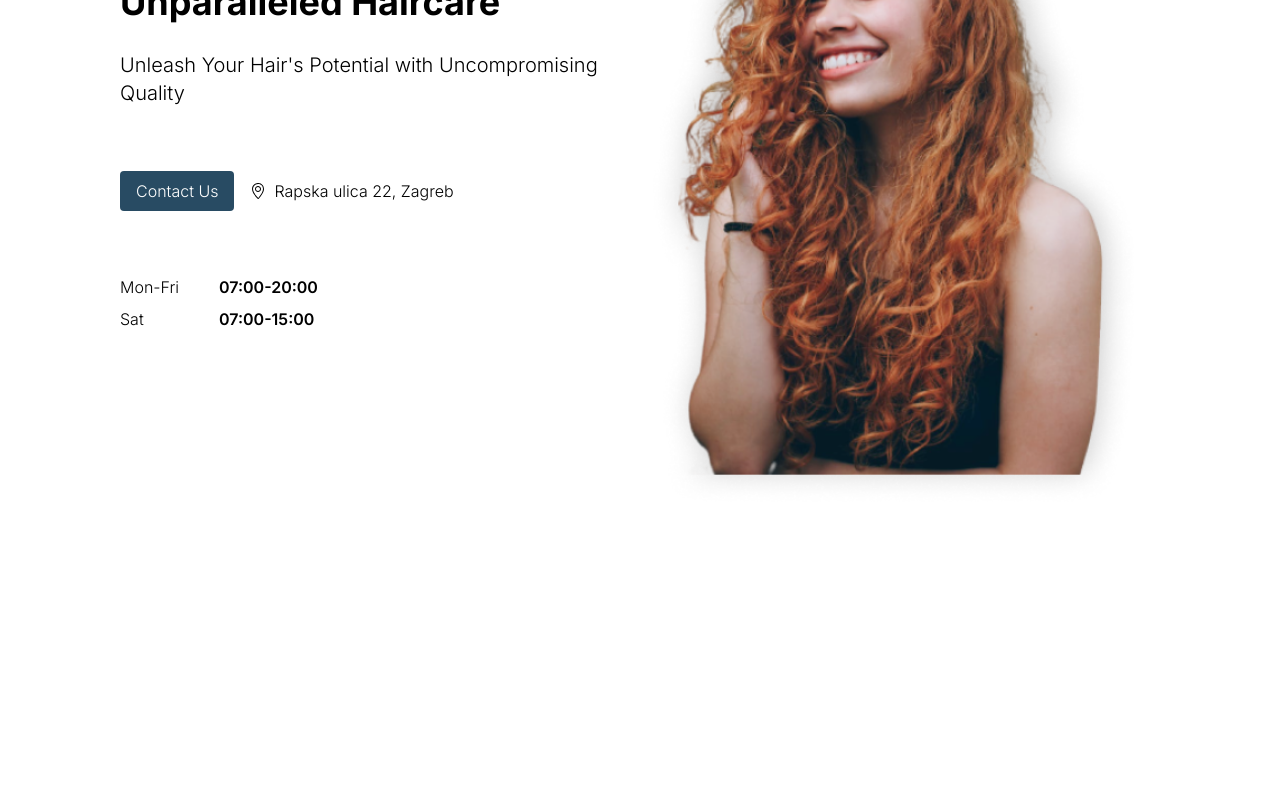
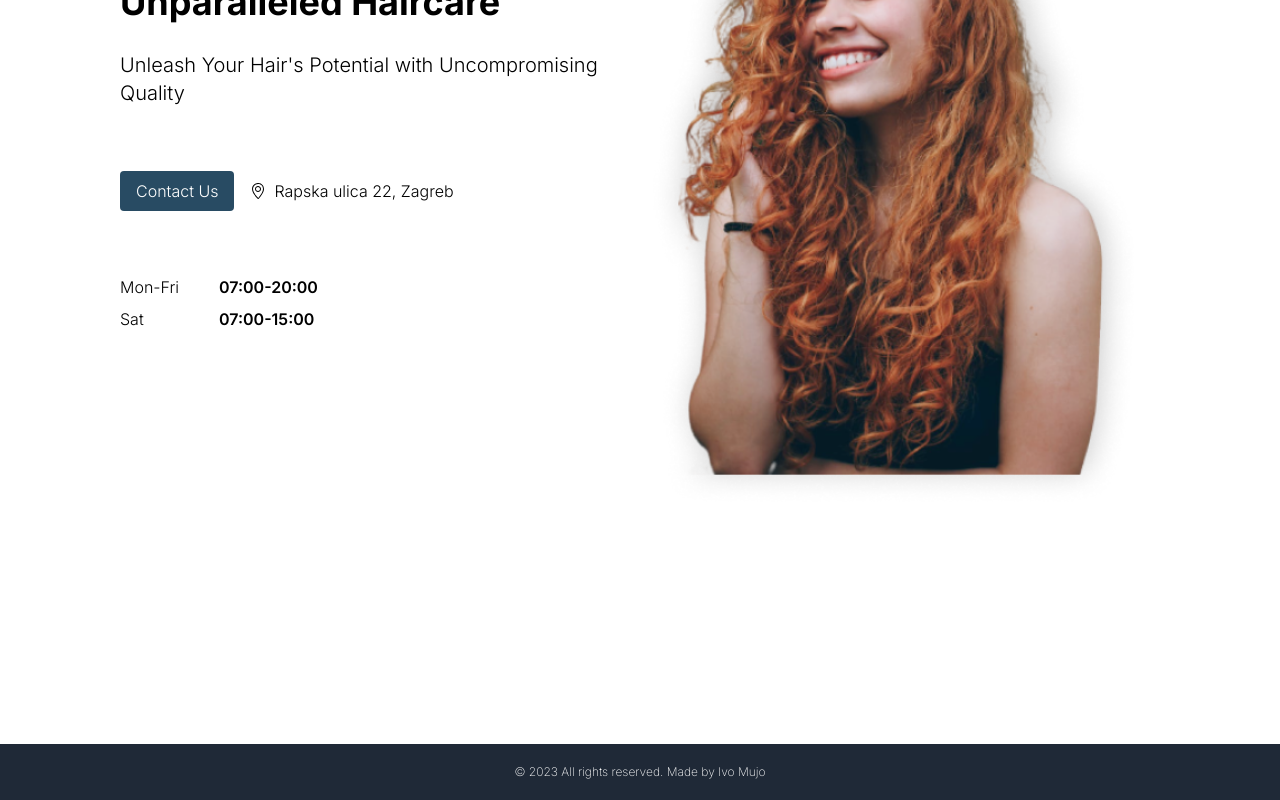
Before and after one commit to imujo/hair-salon, a Next.js app: page / in a window 1280 px wide. Shown: the part 256-1056 px from the top of the page. Built offline with nearby package versions, Linux system fonts and the light colour scheme.

Commit message:
adding footer

```diff
--- a/package.json
+++ b/package.json
@@ -25,5 +25,9 @@
     "tailwind-merge": "^1.12.0",
     "tailwindcss": "3.3.2",
     "typescript": "5.0.4"
+  },
+  "devDependencies": {
+    "prettier": "^2.8.8",
+    "prettier-plugin-tailwindcss": "^0.3.0"
   }
 }
--- a/src/app/layout.tsx
+++ b/src/app/layout.tsx
@@ -1,6 +1,7 @@
 import Nav from "@/components/Nav";
 import "./globals.css";
 import { Inter } from "next/font/google";
+import Footer from "@/components/Footer";
 
 const inter = Inter({ subsets: ["latin"] });
 
@@ -16,11 +17,12 @@ export default function RootLayout({
 }) {
   return (
     <html lang="en" className={inter.className}>
-      <body className="w-full flex flex-col items-center ">
+      <body className="w-full flex flex-col items-center relative ">
         <Nav />
         <main className="max-w-6xl w-full px-4 md:px-14 mt-14 ">
           {children}
         </main>
+        <Footer />
       </body>
     </html>
   );
--- a/src/app/page.tsx
+++ b/src/app/page.tsx
@@ -5,10 +5,10 @@ import { FC } from "react";
 
 const Home: FC = () => {
   return (
-    <div className="w-full h-[1000px] ">
-      <header className="flex flex-row gap-4 h-screen justify-center text-center md:text-left ">
-        <section className="w-full pt-16 flex flex-col md:pt-20 lg:pt-32">
-          <h1 className=" text-4xl font-bold mb-6 leading-snug">
+    <div className="h-[1000px] w-full ">
+      <header className="flex h-screen flex-row justify-center gap-4 text-center md:text-left ">
+        <section className="flex w-full flex-col pt-16 md:pt-20 lg:pt-32">
+          <h1 className=" mb-6 text-4xl font-bold leading-snug">
             Elevate Your <span className=" text-[#6BC0C5]">Style</span> with
             Unparalleled Haircare
           </h1>
@@ -16,7 +16,7 @@ const Home: FC = () => {
             Unleash Your Hair&apos;s Potential with Uncompromising Quality
           </h3>
 
-          <div className="my-16 flex gap-4 items-center justify-center flex-col md:items-start md:justify-start lg:flex-row lg:items-center">
+          <div className="my-16 flex flex-col items-center justify-center gap-4 md:items-start md:justify-start lg:flex-row lg:items-center">
             <Button title="Contact Us" />
             <Address
               href="https://goo.gl/maps/rby8rfXyehgEfHUHA"
@@ -25,7 +25,7 @@ const Home: FC = () => {
             />
           </div>
 
-          <div className="flex gap-10 [&>ul>li]:mb-2 justify-center md:justify-start">
+          <div className="flex justify-center gap-10 md:justify-start [&>ul>li]:mb-2">
             <ul className="font-light">
               <li>Mon-Fri</li>
               <li>Sat</li>
@@ -36,7 +36,7 @@ const Home: FC = () => {
             </ul>
           </div>
         </section>
-        <section className="w-full hidden md:block ">
+        <section className="hidden w-full md:block ">
           <Image
             src="/heading_image.png"
             alt="woman_smiling"
--- /dev/null
+++ b/src/components/Footer.tsx
@@ -0,0 +1,13 @@
+import { FC } from "react";
+
+interface FooterProps {}
+
+const Footer: FC<FooterProps> = ({}) => {
+  return (
+    <footer className=" absolute bottom-0 flex h-14 w-full items-center justify-center bg-gray-800 text-xs font-extralight text-white">
+      © 2023 All rights reserved. Made by Ivo Mujo
+    </footer>
+  );
+};
+
+export default Footer;
```
Also changed, not shown: 1 other file (tests, documents, lock files or other folders).
